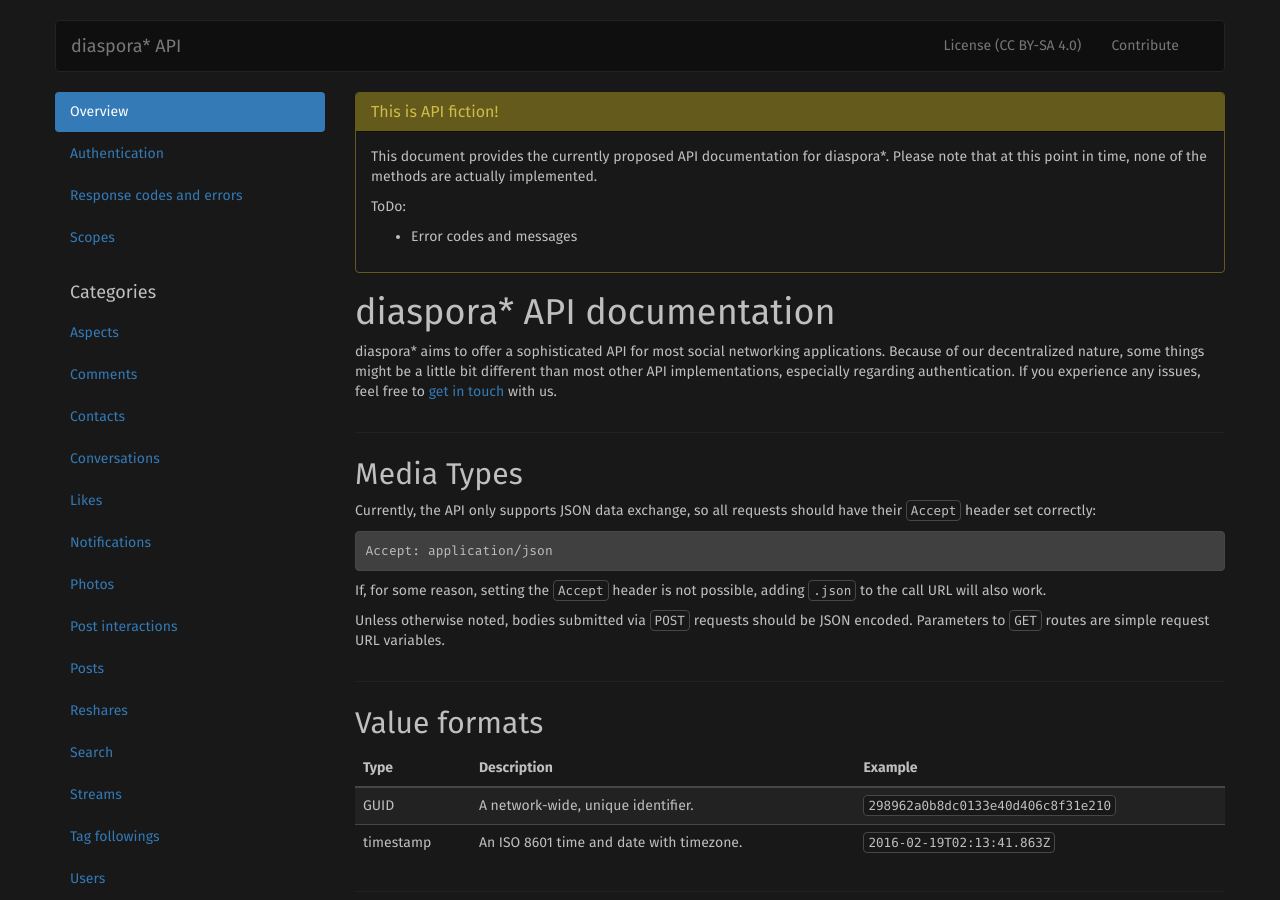
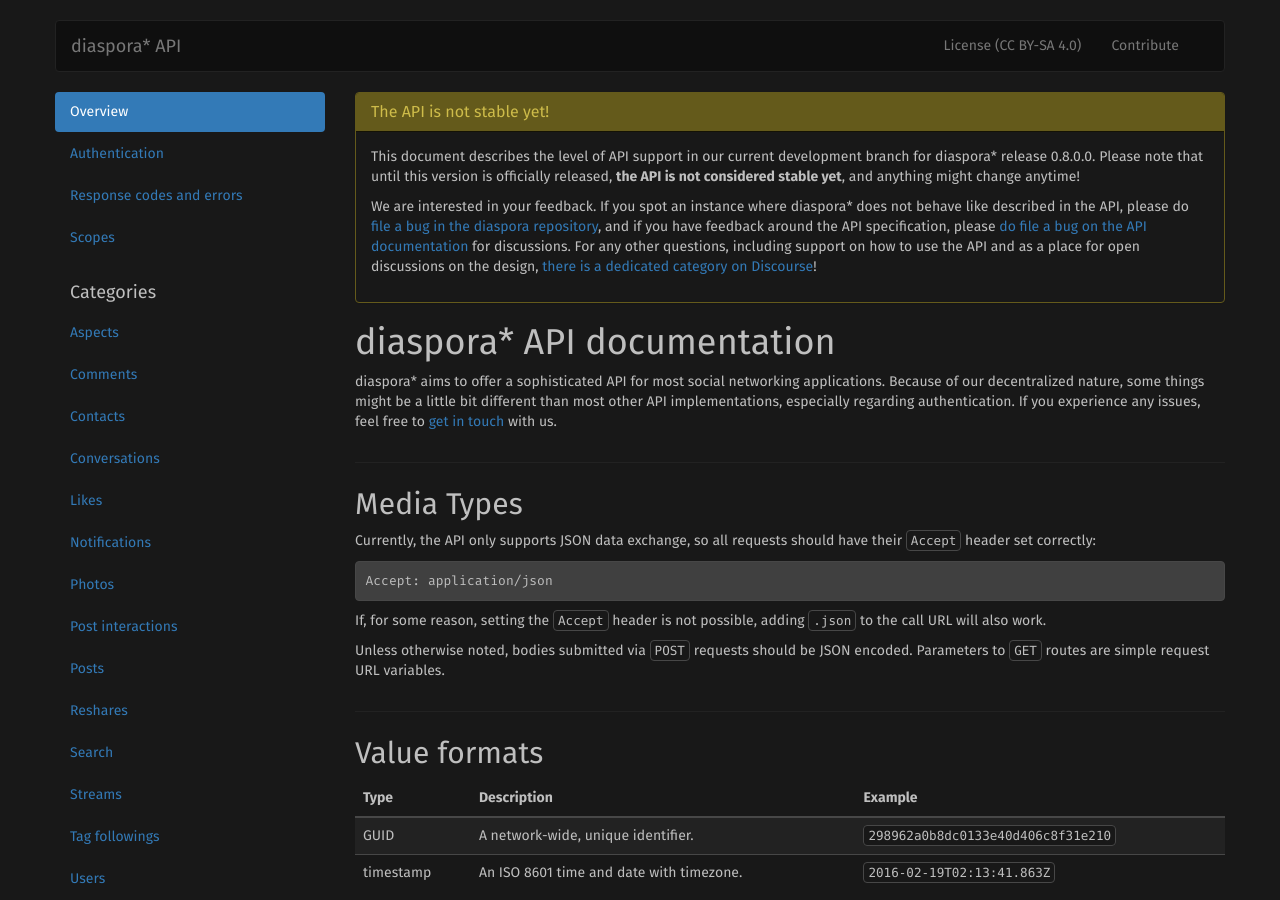
Before and after one commit to diaspora/api-documentation, a Jekyll site: the page built from index.md, in a window 1280 px wide and 900 px high. Built offline with Jekyll 4.4.1, drawn with Linux system fonts in a browser that asks for light colours.

Commit message:
Adjust API stability note.

```diff
--- a/index.md
+++ b/index.md
@@ -2,14 +2,10 @@
 ---
 
 {% include warning_box.html
-   title="This is API fiction!"
-   content="<p>This document provides the currently proposed API documentation for diaspora*. Please note that at this point in time, none of the methods are actually implemented.</p>
+   title="The API is not stable yet!"
+   content='<p>This document describes the level of API support in our current development branch for diaspora* release 0.8.0.0. Please note that until this version is officially released, <strong>the API is not considered stable yet</strong>, and anything might change anytime!</p>
 
-<p>ToDo:</p>
-
-<ul>
-  <li>Error codes and messages</li>
-</ul>"
+<p>We are interested in your feedback. If you spot an instance where diaspora* does not behave like described in the API, please do <a href="https://github.com/diaspora/diaspora/issues/new" target="_blank">file a bug in the diaspora repository</a>, and if you have feedback around the API specification, please <a href="https://github.com/diaspora/api-documentation/issues/new" target="_blank">do file a bug on the API documentation</a> for discussions. For any other questions, including support on how to use the API and as a place for open discussions on the design, <a href="https://discourse.diasporafoundation.org/c/development/api" target="_blank">there is a dedicated category on Discourse</a>!</p>'
 %}
 
 # diaspora\* API documentation
```
